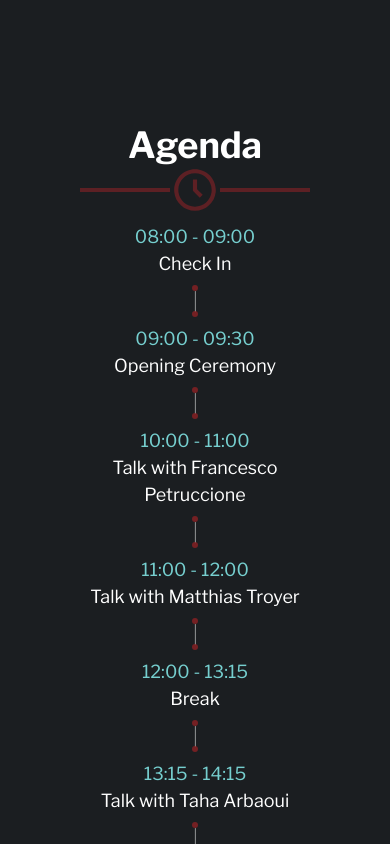
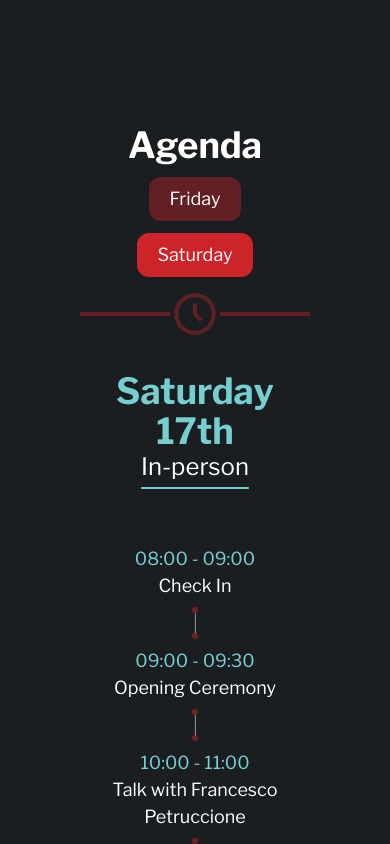
Before and after one commit to MarouaneBenbetka/AI-Summit, a React (Vite) app: page / in a window 390 px wide. Shown: the part 6920-7764 px from the top of the page. Built offline with nearby package versions, Linux system fonts and the light colour scheme.

Commit message:
Fix agenda and add Friday

```diff
--- /dev/null
+++ b/src/components/agenda/AgendaFri.jsx
@@ -0,0 +1,41 @@
+import agenda_neurons from "../../assets/agenda_neurons.svg";
+import agenda_link from "../../assets/link_agenda.svg";
+import { agendaFri } from "../../data/data";
+
+export default function AgendaFri() {
+  return (
+    <div>
+      <div className="flex flex-col items-center mt-8 mb-2">
+        <div className="text-4xl text-center text-blue font-bold">
+          Friday 16th
+        </div>
+        <div className="flex flex-col space-y-1">
+          <div className="text-2xl">Online</div>
+          <div className="w-full bg-blue h-0.5 rounded-full" />
+        </div>
+      </div>
+      <div className="flex my-12 flex-col justify-center items-center">
+        {agendaFri.map((data, index) => (
+          <div
+            key={index}
+            className="text-[18px] flex flex-col items-center justify-center"
+          >
+            <div className="flex flex-col my-2 items-center justify-center">
+              <span className="text-blue block">
+                {data.start} - {data.end}
+              </span>
+              <p className="text-center">{data.activity}</p>
+            </div>
+            <img
+              src={agenda_link}
+              alt=""
+              className={
+                index == agendaFri.length - 1 ? "hidden" : "opacity-70 h-[32px]"
+              }
+            />
+          </div>
+        ))}
+      </div>
+    </div>
+  );
+}
--- /dev/null
+++ b/src/components/agenda/AgendaSat.jsx
@@ -0,0 +1,87 @@
+import agenda_neurons from "../../assets/agenda_neurons.svg";
+import agenda_link from "../../assets/link_agenda.svg";
+import { agendaSat } from "../../data/data";
+
+export default function AgendaSat() {
+  return (
+    <div>
+      <div className="flex flex-col items-center mt-8 mb-2">
+        <div className="text-4xl text-center text-blue font-bold">
+          Saturday 17th
+        </div>
+
+        <div className="flex flex-col space-y-1">
+          <div className="text-2xl">In-person</div>
+          <div className="w-full bg-blue h-0.5 rounded-full" />
+        </div>
+      </div>
+
+      <div className="hidden md:flex justify-center ">
+        <div className="flex flex-col justify-start mt-2 lg:w-[500px]">
+          {agendaSat.map((data, index) => {
+            if (index % 2 === 0) {
+              return (
+                <div
+                  key={index}
+                  className="ml-auto my-6 lg:my-8 text-[18px] lg:text-[22px] text-right"
+                >
+                  <span className="text-blue ">
+                    {data.start} - {data.end} :
+                  </span>{" "}
+                  {data.activity}
+                </div>
+              );
+            }
+          })}
+        </div>
+        <div className="invisible md:visible sm:visible flex justify-around items-center md:py-10 px-4   ">
+          <img
+            src={agenda_neurons}
+            alt="React Logo"
+            className="md:h-[360px] lg:h-[460px] "
+          />
+        </div>
+
+        <div className="flex flex-col justify-end ml-2 mb-2 lg:w-[400px]">
+          {agendaSat.map((data, index) => {
+            if (index % 2 === 1) {
+              return (
+                <div
+                  key={index}
+                  className="my-6 lg:my-8 text-[18px] lg:text-[20px] text-left"
+                >
+                  <span className="text-blue">
+                    {data.start} - {data.end} :
+                  </span>{" "}
+                  <span>{data.activity}</span>
+                </div>
+              );
+            }
+          })}
+        </div>
+      </div>
+      <div className="flex md:hidden my-12  flex-col justify-center items-center">
+        {agendaSat.map((data, index) => (
+          <div
+            key={index}
+            className="text-[18px] flex flex-col items-center justify-center"
+          >
+            <div className="flex flex-col my-2 items-center justify-center">
+              <span className="text-blue block">
+                {data.start} - {data.end}
+              </span>
+              <p className="text-center">{data.activity}</p>
+            </div>
+            <img
+              src={agenda_link}
+              alt=""
+              className={
+                index == agendaSat.length - 1 ? "hidden" : "opacity-70 h-[32px]"
+              }
+            />
+          </div>
+        ))}
+      </div>
+    </div>
+  );
+}
--- a/src/data/data.jsx
+++ b/src/data/data.jsx
@@ -189,7 +189,7 @@ export const faq = [
 ];
 
 // Agenda times and activity
-export const agenda = [
+export const agendaSat = [
   {
     start: "08:00",
     end: "09:00",
@@ -241,3 +241,25 @@ export const agenda = [
     activity: "Closing Ceremony",
   },
 ];
+export const agendaFri = [
+  {
+    start: "15:30",
+    end: "16:30",
+    activity: "Talk with Mohamed Amine Merzouk",
+  },
+  {
+    start: "16:45",
+    end: "17:45",
+    activity: "...",
+  },
+  {
+    start: "18:15",
+    end: "19:15",
+    activity: "Talk with Azzeddine Chenine",
+  },
+  {
+    start: "19:30",
+    end: "20:30",
+    activity: "Talk with Imane Guellil",
+  },
+];
--- a/src/sections/Agenda.jsx
+++ b/src/sections/Agenda.jsx
@@ -1,92 +1,46 @@
-import { agenda } from "../data/data";
 import { BiTimeFive } from "react-icons/bi";
-import agenda_neurons from "../assets/agenda_neurons.svg";
-import agenda_link from "../assets/link_agenda.svg";
+import { useState } from "react";
+
+import AgendaSat from "../components/agenda/AgendaSat";
+import AgendaFri from "../components/agenda/AgendaFri";
 
 const Agenda = () => {
+  const [Friday, setFriday] = useState(false);
   return (
     <div id="agenda" className="py-14 pt-20 px-20 lg:px-[12vw]">
-      <h1 className="text-4xl font-bold text-center md:text-left">Agenda</h1>
-
+      <div className="flex sm:justify-between flex-col items-center sm:flex-row">
+        <h1 className="text-4xl font-bold text-center md:text-left">Agenda</h1>
+        <div className="sm:space-x-3 flex flex-col sm:flex-row items-center gap-y-3 my-3">
+          <button
+            onClick={() => setFriday(true)}
+            className={`${
+              Friday ? "bg-red" : "bg-red-rgba"
+            } ' px-5 hover:bg-red py-2 rounded-xl text-lg sm:text-2xl font-medium'`}
+          >
+            Friday
+          </button>
+          <button
+            onClick={() => setFriday(false)}
+            className={`${
+              !Friday ? "bg-red" : "bg-red-rgba"
+            } ' px-5 hover:bg-red py-2 rounded-xl text-lg sm:text-2xl font-medium'`}
+          >
+            Saturday
+          </button>
+        </div>
+      </div>
       <div className="flex items-center gap-0 ">
-        <div className="h-1 bg-[#5D2024] w-full mx-0" />
+        <div className="h-1 bg-red-rgba w-full mx-0" />
         <BiTimeFive
           size={50}
           color="#5D2024"
           className="h-fit overflow-visible"
         />
-        <div className="h-1 bg-[#5D2024] w-full" />
+        <div className="h-1 bg-red-rgba w-full" />
       </div>
+      {Friday ? <AgendaFri /> : <AgendaSat />}
 
-      <div className="hidden md:flex justify-center ">
-        <div className="flex flex-col justify-start mt-2 lg:w-[500px]">
-          {agenda.map((data, index) => {
-            if (index % 2 === 0) {
-              return (
-                <div
-                  key={index}
-                  className="ml-auto my-6 lg:my-8 text-[18px] lg:text-[22px] text-right"
-                >
-                  <span className="text-blue ">
-                    {data.start} - {data.end} :
-                  </span>{" "}
-                  {data.activity}
-                </div>
-              );
-            }
-          })}
-        </div>
-        <div className="invisible md:visible sm:visible flex justify-around items-center md:py-10 px-4   ">
-          <img
-            src={agenda_neurons}
-            alt="React Logo"
-            className="md:h-[360px] lg:h-[460px] "
-          />
-        </div>
-
-        <div className="flex flex-col justify-end ml-2 mb-2 lg:w-[400px]">
-          {agenda.map((data, index) => {
-            if (index % 2 === 1) {
-              return (
-                <div
-                  key={index}
-                  className="my-6 lg:my-8 text-[18px] lg:text-[20px] text-left"
-                >
-                  <span className="text-blue">
-                    {data.start} - {data.end} :
-                  </span>{" "}
-                  <span>{data.activity}</span>
-                </div>
-              );
-            }
-          })}
-        </div>
-      </div>
-
-      <div className="flex md:hidden flex-col justify-center items-center">
-        {agenda.map((data, index) => (
-          <div
-            key={index}
-            className="text-[18px] flex flex-col items-center justify-center"
-          >
-            <div className="flex flex-col my-2 items-center justify-center">
-              <span className="text-blue block">
-                {data.start} - {data.end}
-              </span>
-              <p className="text-center">{data.activity}</p>
-            </div>
-            <img
-              src={agenda_link}
-              alt=""
-              className={
-                index == agenda.length - 1 ? "hidden" : "opacity-70 h-[32px]"
-              }
-            />
-          </div>
-        ))}
-      </div>
-
-      <div className="h-1 bg-[#5D2024] w-full" />
+      <div className="h-1 bg-red-rgba w-full" />
     </div>
   );
 };
```
Also changed, not shown: src/components/agenda/index.jsx (deleted).
